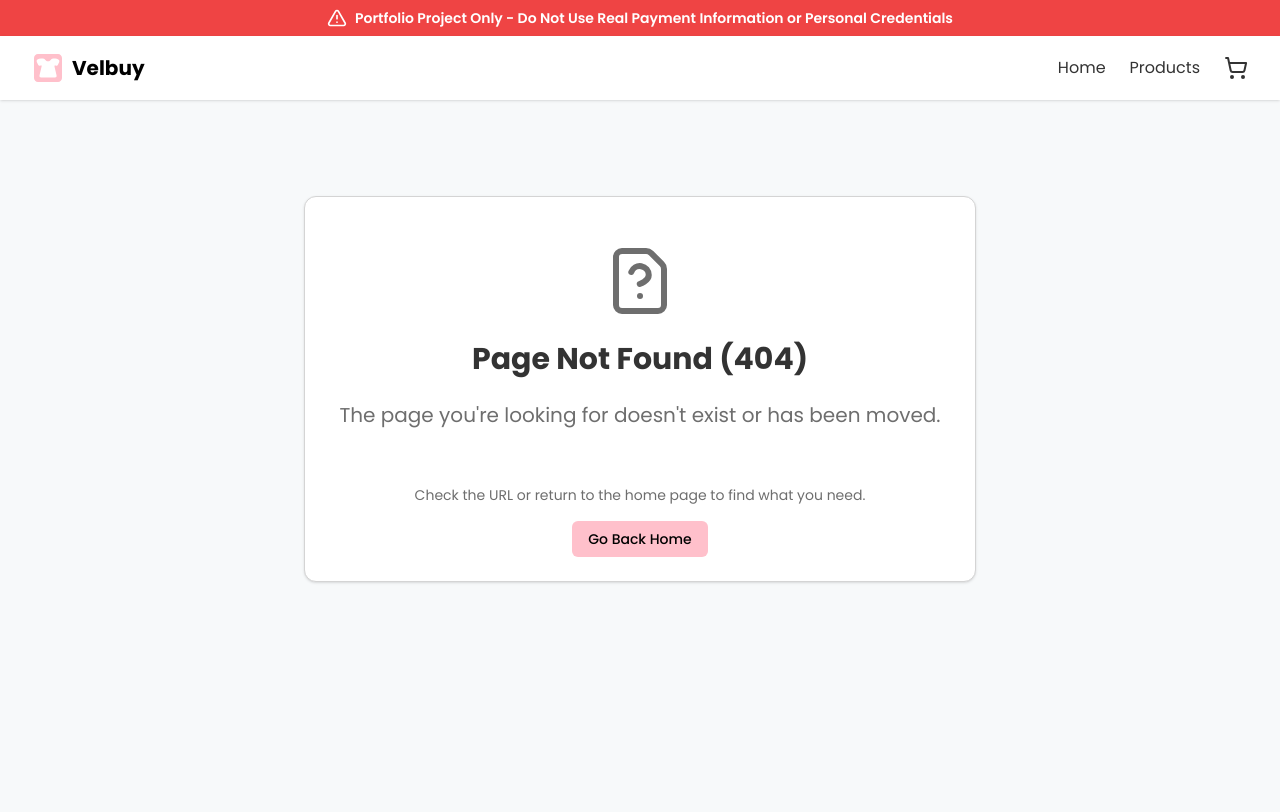
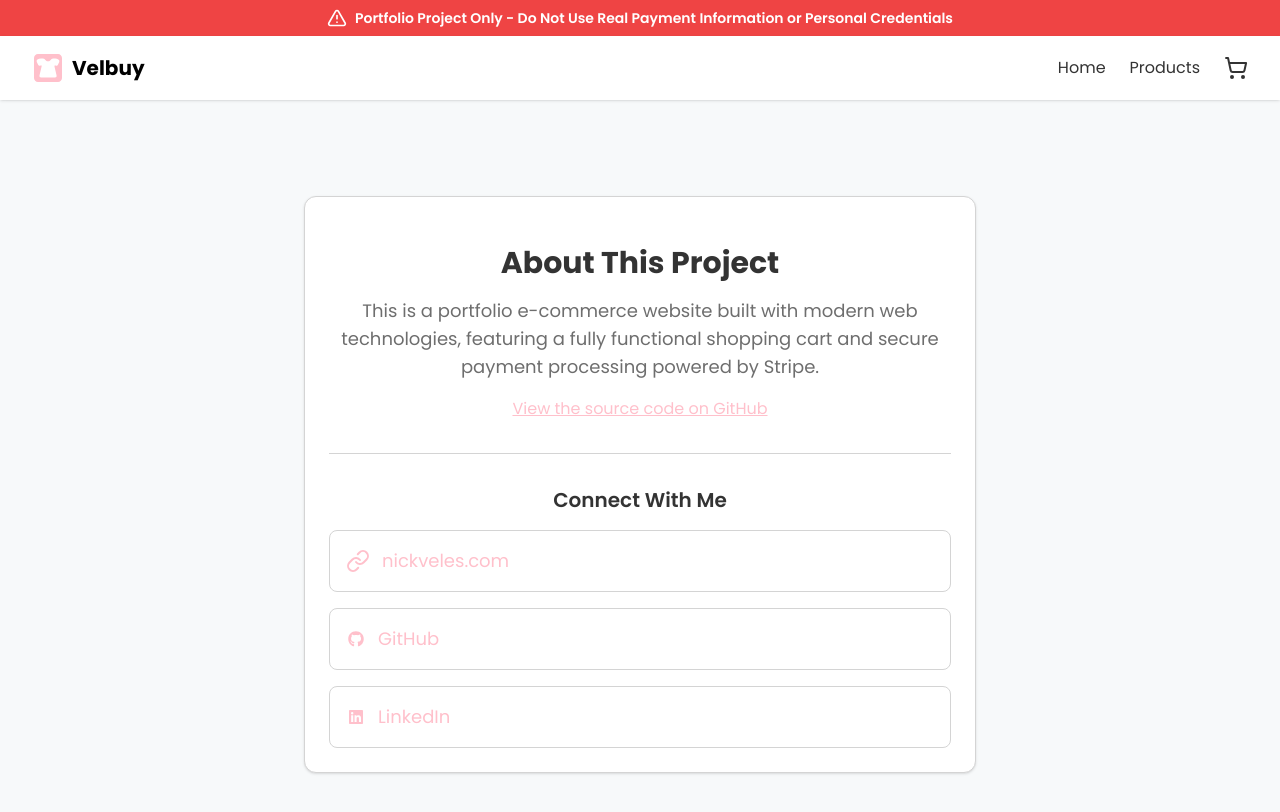
Before and after one commit to NickVeles/portfolio-ecommerce, a Next.js app: page /about in a window 1280 px wide. Before the commit this address had no page. Shown: the top 812 px of the page. Built offline with nearby package versions, Linux system fonts and the light colour scheme.

Commit message:
feat: add about page

```diff
--- /dev/null
+++ b/app/about/page.tsx
@@ -0,0 +1,83 @@
+import Link from "next/link";
+import { Link as LinkIcon } from "lucide-react";
+import { FontAwesomeIcon } from "@fortawesome/react-fontawesome";
+import { faGithub, faLinkedin } from "@fortawesome/free-brands-svg-icons";
+import { Card, CardContent } from "@/components/ui/card";
+
+export default function About() {
+  return (
+    <div className="container mx-auto py-16">
+      <Card className="max-w-2xl mx-auto">
+        <CardContent className="space-y-8 pt-6">
+          <div className="text-center space-y-4">
+            <h1 className="text-3xl font-bold">About This Project</h1>
+            <p className="text-lg text-muted-foreground">
+              This is a portfolio e-commerce website built with modern web
+              technologies, featuring a fully functional shopping cart and
+              secure payment processing powered by Stripe.
+            </p>
+            <p className="text-muted-foreground">
+              <Link
+                href="https://github.com/NickVeles/portfolio-ecommerce"
+                target="_blank"
+                rel="noopener noreferrer"
+                className="text-primary hover:text-secondary transition-colors underline"
+              >
+                View the source code on GitHub
+              </Link>
+            </p>
+          </div>
+
+          <div className="border-t pt-8">
+            <h2 className="text-xl font-semibold mb-4 text-center">
+              Connect With Me
+            </h2>
+            <div className="flex flex-col gap-4">
+              <Link
+                href="https://nickveles.com/"
+                target="_blank"
+                rel="noopener noreferrer"
+                className="group flex items-center gap-3 p-4 rounded-lg border transition-colors"
+              >
+                <LinkIcon className="size-6 text-primary group-hover:text-secondary transition-colors" />
+                <span className="text-lg text-primary group-hover:text-secondary transition-colors">
+                  nickveles.com
+                </span>
+              </Link>
+
+              <Link
+                href="https://github.com/NickVeles/"
+                target="_blank"
+                rel="noopener noreferrer"
+                className="group flex items-center gap-3 p-4 rounded-lg border transition-colors"
+              >
+                <FontAwesomeIcon
+                  icon={faGithub}
+                  className="size-6 text-primary group-hover:text-secondary transition-colors"
+                />
+                <span className="text-lg text-primary group-hover:text-secondary transition-colors">
+                  GitHub
+                </span>
+              </Link>
+
+              <Link
+                href="https://www.linkedin.com/in/nickveles/"
+                target="_blank"
+                rel="noopener noreferrer"
+                className="group flex items-center gap-3 p-4 rounded-lg border transition-colors"
+              >
+                <FontAwesomeIcon
+                  icon={faLinkedin}
+                  className="size-6 text-primary group-hover:text-secondary transition-colors"
+                />
+                <span className="text-lg text-primary group-hover:text-secondary transition-colors">
+                  LinkedIn
+                </span>
+              </Link>
+            </div>
+          </div>
+        </CardContent>
+      </Card>
+    </div>
+  );
+}
```
